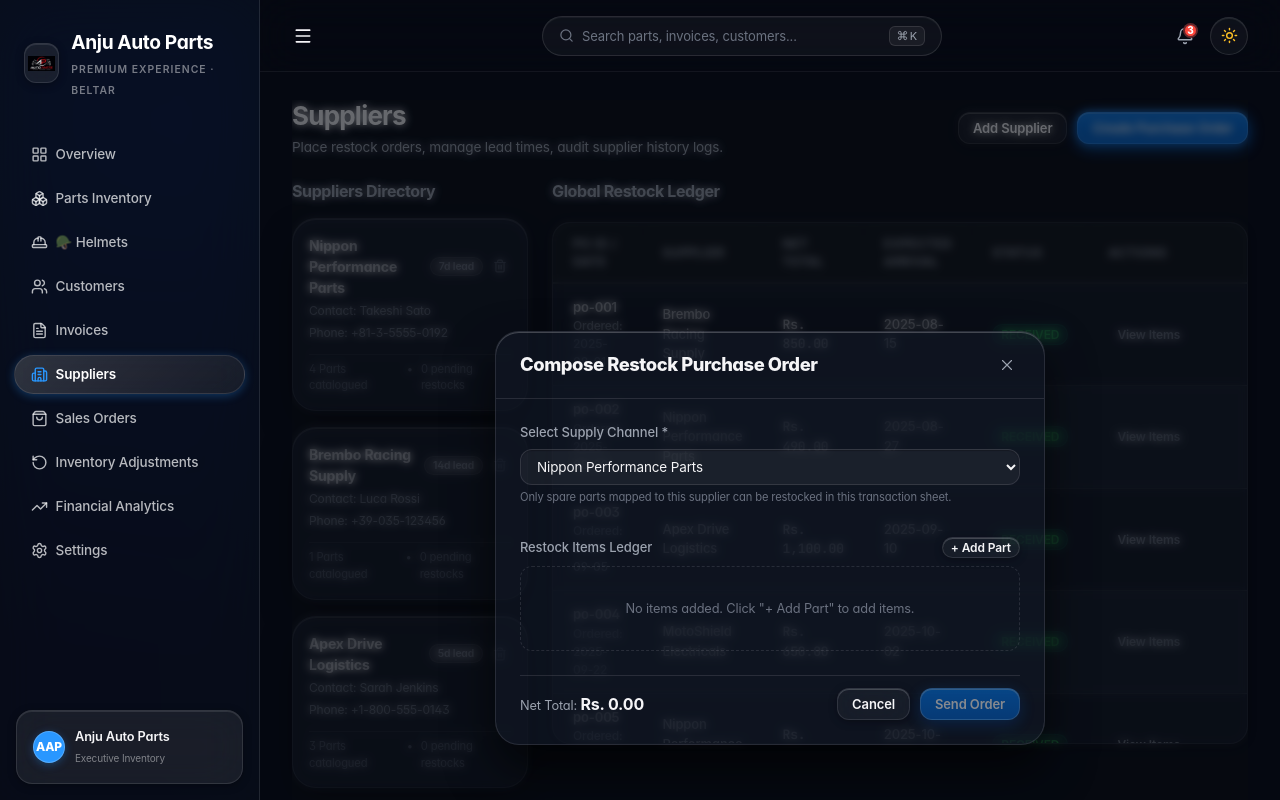
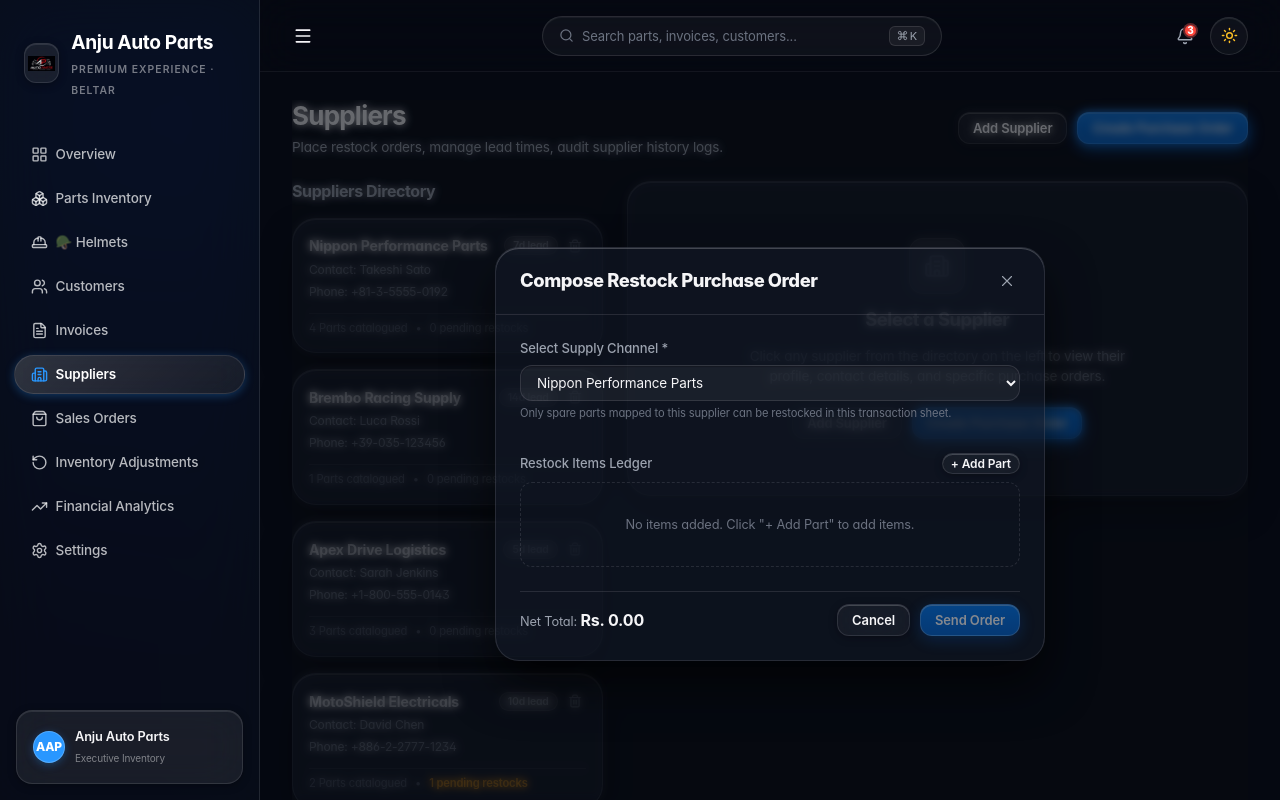
Before and after one commit to Pankaj-sudo/AAP-inventory-system, a React (Vite) app: page / in a window 1280 px wide. Both pictures are taken after a click on the button "Create PO". Built offline with nearby package versions, Linux system fonts and the light colour scheme; a web font is replaced by a local one.

Commit message:
Clean up UI: remove global stock ledger, auto-generate SKU/OEM, add bike models, fix modal header

```diff
--- a/src/components/Modal.tsx
+++ b/src/components/Modal.tsx
@@ -29,6 +29,15 @@ export const Modal: React.FC<ModalProps> = ({
     return () => window.removeEventListener('keydown', handleKeyDown);
   }, [isOpen, onClose]);
 
+  const bodyRef = React.useRef<HTMLDivElement>(null);
+
+  // Reset scroll to top whenever modal opens
+  useEffect(() => {
+    if (isOpen && bodyRef.current) {
+      bodyRef.current.scrollTop = 0;
+    }
+  }, [isOpen]);
+
   if (!isOpen) return null;
 
   if (type === 'drawer') {
@@ -46,7 +55,7 @@ export const Modal: React.FC<ModalProps> = ({
               </svg>
             </button>
           </div>
-          <div className="modal-body">
+          <div className="modal-body" ref={bodyRef}>
             {children}
           </div>
           {footer && (
@@ -73,7 +82,7 @@ export const Modal: React.FC<ModalProps> = ({
             </svg>
           </button>
         </div>
-        <div className="modal-body">
+        <div className="modal-body" ref={bodyRef}>
           {children}
         </div>
         {footer && (
--- a/src/components/components.css
+++ b/src/components/components.css
@@ -528,6 +528,7 @@
   display: flex;
   align-items: center;
   justify-content: space-between;
+  flex-shrink: 0;
 }
 
 .modal-title {
@@ -563,15 +564,18 @@
   padding: 1.5rem;
   overflow-y: auto;
   flex: 1;
+  min-height: 0;
 }
 
 .modal-footer {
   padding: 1rem 1.5rem;
   border-top: 1px solid var(--border-color);
   display: flex;
+  align-items: center;
   justify-content: flex-end;
   gap: 12px;
   background-color: var(--bg-hover);
+  flex-shrink: 0;
 }
 
 /* Sidebar Drawer Style */
--- a/src/database/db.ts
+++ b/src/database/db.ts
@@ -139,11 +139,33 @@ export class DB {
   static deleteSupplier(id: string) {
     const list = this.getSuppliers().filter(s => s.id !== id);
     this.saveSuppliers(list);
+    // Remove purchase orders associated with this deleted supplier
+    const remainingPOs = this.getPurchaseOrders().filter(po => po.supplierId !== id);
+    this.savePurchaseOrders(remainingPOs);
+    // Unlink supplier from parts
+    const parts = this.getParts().map(p => p.supplierId === id ? { ...p, supplierId: '' } : p);
+    this.saveParts(parts);
   }
 
   // --- Vehicle Models ---
   static getVehicles(): VehicleModel[] {
-    return getOrSeed(KEYS.VEHICLES, INITIAL_VEHICLES);
+    const list = getOrSeed(KEYS.VEHICLES, INITIAL_VEHICLES);
+    let hasChanges = false;
+    for (const initVeh of INITIAL_VEHICLES) {
+      const exists = list.some(
+        v => v.id === initVeh.id ||
+             (v.make.toLowerCase() === initVeh.make.toLowerCase() &&
+              v.model.toLowerCase() === initVeh.model.toLowerCase())
+      );
+      if (!exists) {
+        list.push(initVeh);
+        hasChanges = true;
+      }
+    }
+    if (hasChanges) {
+      this.saveVehicles(list);
+    }
+    return list;
   }
   static saveVehicles(data: VehicleModel[]) {
     save(KEYS.VEHICLES, data);
@@ -318,7 +340,14 @@ export class DB {
 
   // --- Purchase Orders ---
   static getPurchaseOrders(): PurchaseOrder[] {
-    return getOrSeed(KEYS.PURCHASE_ORDERS, INITIAL_PURCHASE_ORDERS);
+    const pos = getOrSeed(KEYS.PURCHASE_ORDERS, INITIAL_PURCHASE_ORDERS);
+    const validSupplierIds = new Set(this.getSuppliers().map(s => s.id));
+    // Filter out any orphaned purchase orders without a valid registered supplier
+    const validPOs = pos.filter(po => validSupplierIds.has(po.supplierId));
+    if (validPOs.length !== pos.length) {
+      save(KEYS.PURCHASE_ORDERS, validPOs);
+    }
+    return validPOs;
   }
   static savePurchaseOrders(data: PurchaseOrder[]) {
     save(KEYS.PURCHASE_ORDERS, data);
--- a/src/database/mockData.ts
+++ b/src/database/mockData.ts
@@ -237,7 +237,19 @@ export const INITIAL_VEHICLES: VehicleModel[] = [
   { id: 'veh-2', make: 'Honda', model: 'CB500X', year: '2019-2023', engineCC: '471cc' },
   { id: 'veh-3', make: 'Kawasaki', model: 'Ninja 400', year: '2018-2024', engineCC: '399cc' },
   { id: 'veh-4', make: 'Suzuki', model: 'V-Strom 650', year: '2017-2023', engineCC: '645cc' },
-  { id: 'veh-5', make: 'KTM', model: '390 Duke', year: '2021-2024', engineCC: '373cc' }
+  { id: 'veh-5', make: 'KTM', model: 'Duke 390', year: '2020-2024', engineCC: '373cc' },
+  { id: 'veh-6', make: 'Bajaj', model: 'Pulsar 150', year: '2015-2024', engineCC: '149.5cc' },
+  { id: 'veh-7', make: 'Bajaj', model: 'Pulsar 180', year: '2015-2023', engineCC: '178.6cc' },
+  { id: 'veh-8', make: 'Bajaj', model: 'Pulsar 220', year: '2016-2024', engineCC: '220cc' },
+  { id: 'veh-9', make: 'Bajaj', model: 'Discover 150', year: '2014-2020', engineCC: '144.8cc' },
+  { id: 'veh-10', make: 'TVS', model: 'Apache 200', year: '2018-2024', engineCC: '197.7cc' },
+  { id: 'veh-11', make: 'Yamaha', model: 'FZSv3', year: '2019-2024', engineCC: '149cc' },
+  { id: 'veh-12', make: 'Yamaha', model: 'FZS V4', year: '2023-2025', engineCC: '149cc' },
+  { id: 'veh-13', make: 'Yamaha', model: 'Rayz', year: '2018-2024', engineCC: '125cc' },
+  { id: 'veh-14', make: 'Honda', model: 'Dio', year: '2017-2024', engineCC: '109.5cc' },
+  { id: 'veh-15', make: 'KTM', model: 'Duke 200', year: '2018-2024', engineCC: '199.5cc' },
+  { id: 'veh-16', make: 'KTM', model: 'Duke 250', year: '2019-2024', engineCC: '248.8cc' },
+  { id: 'veh-17', make: 'Royal Enfield', model: 'Bullet 350', year: '2016-2024', engineCC: '349cc' }
 ];
 
 export const INITIAL_PARTS: Part[] = [
--- a/src/screens/Suppliers.tsx
+++ b/src/screens/Suppliers.tsx
@@ -4,7 +4,7 @@ import { useInventory } from '../hooks/useInventory';
 import { Table } from '../components/Table';
 import { Button } from '../components/Button';
 import { Modal } from '../components/Modal';
-import { Trash2 } from 'lucide-react';
+import { Trash2, Building2 } from 'lucide-react';
 
 interface SuppliersProps {
   isOpenAddPOModal: boolean;
@@ -276,13 +276,49 @@ export const Suppliers: React.FC<SuppliersProps> = ({
           )}
         </div>
 
-        {/* Right Column: Dynamic View (Global POs or Supplier Specific POs) */}
+        {/* Right Column: Active Supplier View OR Clean Empty State */}
+        {activeSupplier ? (
           <div style={{ display: 'flex', flexDirection: 'column', gap: '1.25rem' }}>
-          <div style={{ display: 'flex', justifyContent: 'space-between', alignItems: 'center', flexWrap: 'wrap', gap: '0.75rem' }}>
-            <h3 className="heading-display" style={{ fontSize: '1rem', color: 'var(--text-secondary)', margin: 0 }}>
-              {activeSupplier ? `${activeSupplier.name} Purchase History` : 'Global Restock Ledger'}
-            </h3>
-            {activeSupplier && (
+
+            {/* Active Supplier Profile Card */}
+            <div className="card" style={{ padding: '1.25rem', backgroundColor: 'var(--bg-panel)', border: '1px solid var(--border-color)', gap: '12px' }}>
+              <div style={{ display: 'flex', justifyContent: 'space-between', alignItems: 'flex-start', flexWrap: 'wrap', gap: '12px' }}>
+                <div>
+                  <div style={{ display: 'flex', alignItems: 'center', gap: '8px', flexWrap: 'wrap' }}>
+                    <h2 className="heading-display" style={{ fontSize: '1.35rem', fontWeight: 700, margin: 0, color: 'var(--text-primary)' }}>
+                      {activeSupplier.name}
+                    </h2>
+                    <span className="badge badge-secondary" style={{ fontSize: '0.7rem' }}>
+                      {activeSupplier.leadTimeDays}d standard lead
+                    </span>
+                  </div>
+                  <div style={{ display: 'flex', flexWrap: 'wrap', gap: '16px', marginTop: '8px', fontSize: '0.8rem', color: 'var(--text-secondary)' }}>
+                    {activeSupplier.contactPerson && (
+                      <span><strong>Contact:</strong> {activeSupplier.contactPerson}</span>
+                    )}
+                    {activeSupplier.phone && (
+                      <span><strong>Phone:</strong> {activeSupplier.phone}</span>
+                    )}
+                    {activeSupplier.email && (
+                      <span><strong>Email:</strong> {activeSupplier.email}</span>
+                    )}
+                  </div>
+                </div>
+
+                <div style={{ display: 'flex', gap: '8px' }}>
+                  <Button
+                    variant="secondary"
+                    size="sm"
+                    onClick={() => {
+                      setNewPOForm({
+                        supplierId: activeSupplier.id,
+                        items: []
+                      });
+                      setIsOpenAddPOModal(true);
+                    }}
+                  >
+                    + Create PO
+                  </Button>
                   <Button
                     variant="danger"
                     size="sm"
@@ -291,7 +327,16 @@ export const Suppliers: React.FC<SuppliersProps> = ({
                   >
                     Delete Supplier
                   </Button>
-            )}
+                </div>
+              </div>
+            </div>
+
+            {/* Active Supplier Orders */}
+            <div style={{ display: 'flex', flexDirection: 'column', gap: '0.75rem' }}>
+              <div style={{ display: 'flex', justifyContent: 'space-between', alignItems: 'center' }}>
+                <h3 className="heading-display" style={{ fontSize: '1rem', color: 'var(--text-secondary)', margin: 0 }}>
+                  Purchase Orders ({supplierPOs.length})
+                </h3>
               </div>
 
               <Table
@@ -304,10 +349,6 @@ export const Suppliers: React.FC<SuppliersProps> = ({
                         <div style={{ fontSize: '0.75rem', color: 'var(--text-secondary)' }}>Ordered: {row.orderDate}</div>
                       </div>
                     )
-              },
-              {
-                header: 'Supplier',
-                render: (row) => <span>{getSupplierName(row.supplierId)}</span>
                   },
                   {
                     header: 'Net Total',
@@ -350,11 +391,62 @@ export const Suppliers: React.FC<SuppliersProps> = ({
                     )
                   }
                 ]}
-            data={activeSupplier ? supplierPOs : purchaseOrders}
+                data={supplierPOs}
                 keyExtractor={(row) => row.id}
-            emptyMessage="No purchase orders logged."
+                emptyMessage={`No purchase orders logged for ${activeSupplier.name}.`}
               />
             </div>
+
+          </div>
+        ) : (
+          /* Clean Selection Placeholder */
+          <div style={{ display: 'flex', flexDirection: 'column', gap: '1.25rem' }}>
+            <div
+              className="card"
+              style={{
+                padding: '3.5rem 2rem',
+                textAlign: 'center',
+                backgroundColor: 'var(--bg-panel)',
+                border: '1px solid var(--border-color)',
+                display: 'flex',
+                flexDirection: 'column',
+                alignItems: 'center',
+                justifyContent: 'center',
+                gap: '14px'
+              }}
+            >
+              <div
+                style={{
+                  width: '56px',
+                  height: '56px',
+                  borderRadius: '14px',
+                  backgroundColor: 'var(--bg-hover)',
+                  border: '1px solid var(--border-color)',
+                  display: 'flex',
+                  alignItems: 'center',
+                  justifyContent: 'center',
+                  color: 'var(--text-tertiary)'
+                }}
+              >
+                <Building2 size={26} />
+              </div>
+              <h3 className="heading-display" style={{ fontSize: '1.15rem', fontWeight: 700, margin: 0, color: 'var(--text-primary)' }}>
+                Select a Supplier
+              </h3>
+              <p style={{ color: 'var(--text-secondary)', fontSize: '0.85rem', maxWidth: '380px', margin: 0, lineHeight: 1.5 }}>
+                Click any supplier from the directory on the left to view their profile, contact details, and specific purchase orders.
+              </p>
+              <div style={{ display: 'flex', gap: '10px', marginTop: '6px' }}>
+                <Button variant="secondary" size="sm" onClick={() => setIsOpenAddSupplierModal(true)}>
+                  Add Supplier
+                </Button>
+                <Button variant="primary" size="sm" onClick={() => setIsOpenAddPOModal(true)}>
+                  Create Purchase Order
+                </Button>
+              </div>
+            </div>
+          </div>
+        )}
 
       </div>
 
```
Also changed, not shown: src/screens/Inventory.tsx (+53 -20 lines). Lines whose indentation alone changed are shown as unchanged.
